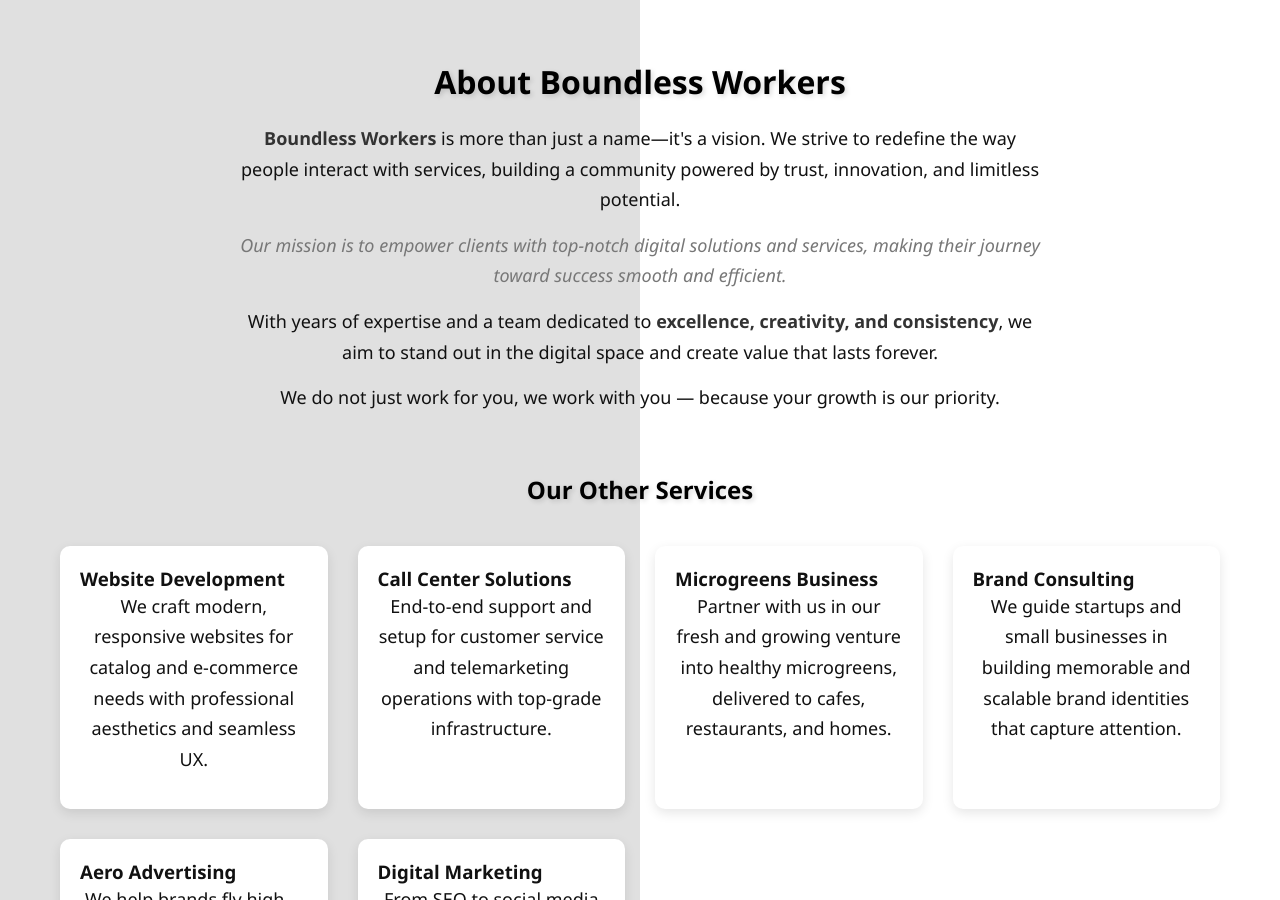
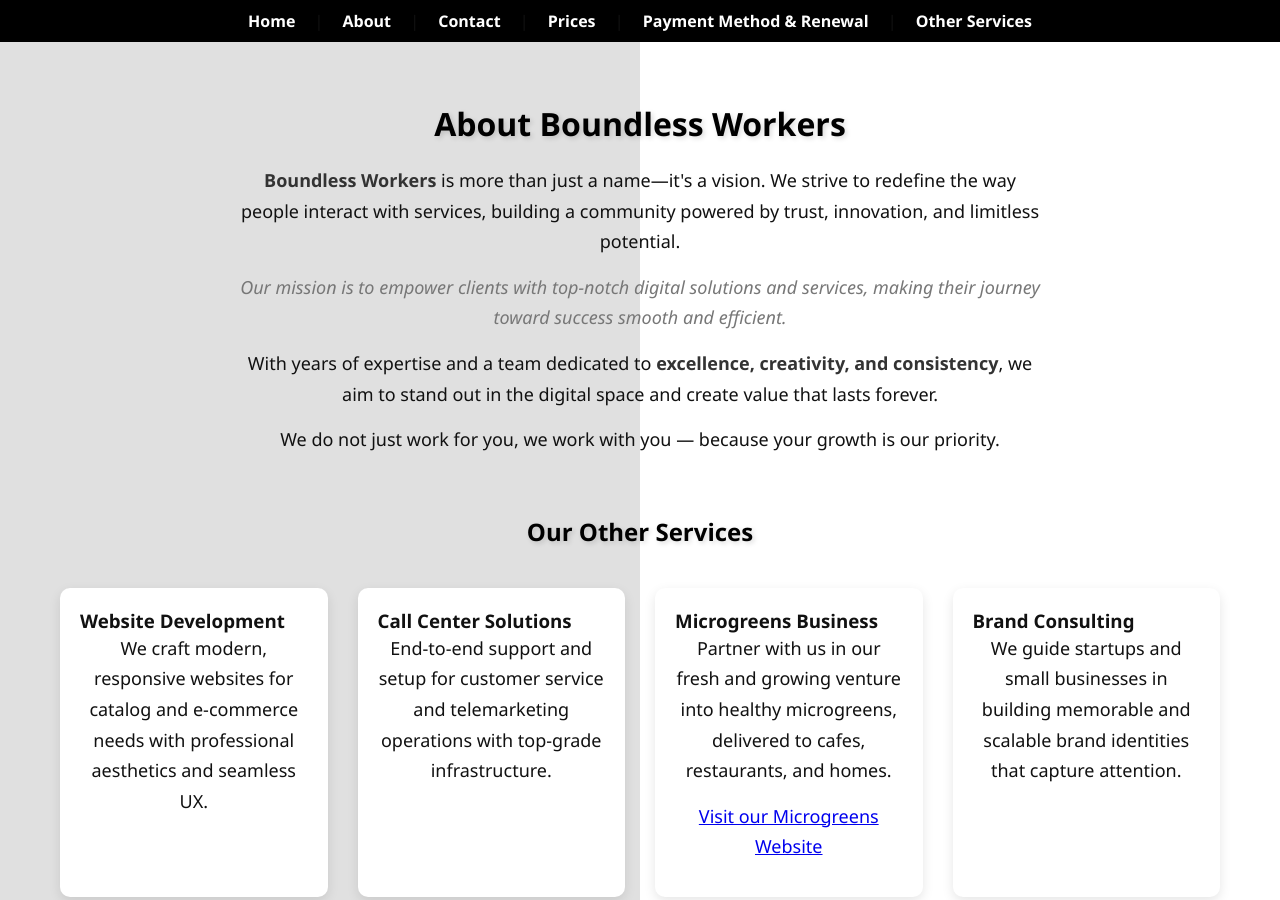
Before and after one commit to EvyayanKesharwani/boundless-workers, a plain HTML site: page about.html in a window 1280 px wide. Shown: the top 900 px of the page. Drawn offline with Linux system fonts and the light colour scheme.

Commit message:
Update about.html

```diff
--- a/about.html
+++ b/about.html
@@ -15,6 +15,24 @@
       font-family: 'Segoe UI', Tahoma, Geneva, Verdana, sans-serif;
       background: linear-gradient(to right, #e0e0e0 50%, #ffffff 50%);
       color: #111;
+    }
+
+    nav {
+      background: #000;
+      padding: 10px 0;
+      text-align: center;
+    }
+
+    nav a {
+      color: #fff;
+      text-decoration: none;
+      margin: 0 15px;
+      font-size: 16px;
+      font-weight: bold;
+    }
+
+    nav a:hover {
+      text-decoration: underline;
     }
 
     .container {
@@ -130,6 +148,15 @@
   </style>
 </head>
 <body>
+  <nav>
+    <a href="index.html">Home</a> |
+    <a href="about.html">About</a> |
+    <a href="contact.html">Contact</a> |
+    <a href="prices.html">Prices</a> |
+    <a href="payment.html">Payment Method & Renewal</a> |
+    <a href="services.html">Other Services</a>
+  </nav>
+
   <div class="geometric-bg">
     <div class="shape triangle" style="top: 50px; left: 30px;"></div>
     <div class="shape circle" style="top: 200px; right: 100px;"></div>
@@ -160,6 +187,7 @@
         <div class="service-card">
           <h3>Microgreens Business</h3>
           <p>Partner with us in our fresh and growing venture into healthy microgreens, delivered to cafes, restaurants, and homes.</p>
+          <p><a href="https://your-microgreens-website.com" target="_blank">Visit our Microgreens Website</a></p>
         </div>
         <div class="service-card">
           <h3>Brand Consulting</h3>
```
